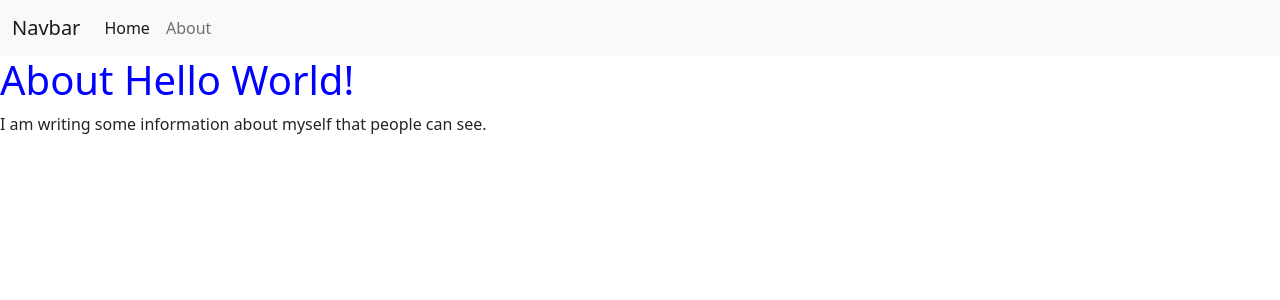
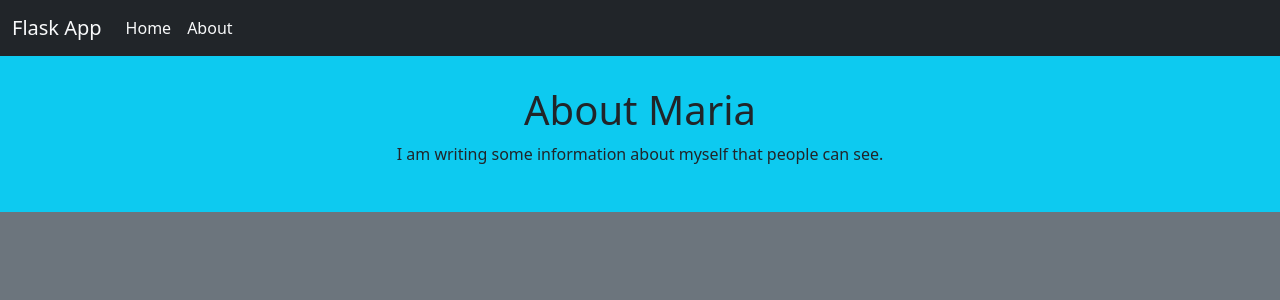
Before and after one commit to TaoMaru/Flask_lab, a Flask app: page /about in a window 1280 px wide. Shown: the top 300 px of the page. Run offline with Flask 3, Linux system fonts and the light colour scheme; parts of the project's set-up code (start-up, migrations or seed data) failed here and were passed over.

Commit message:
Add styling and centered spacing/alignment

```diff
--- a/app.py
+++ b/app.py
@@ -14,7 +14,8 @@ def home():
 
 @app.route("/about")
 def about():
-    name = request.args.get('name') if request.args.get('name') else "Hello World!"
+    #name = request.args.get('name') if request.args.get('name') else "Maria"
+    name = "Maria"
     return render_template("about.html", aboutName=name)
 
 @app.route("/<name>")
--- a/static/css/app.css
+++ b/static/css/app.css
@@ -1,3 +1,12 @@
-h1 {
-    color: blue;
+h1,
+p {
+    width: fit-content;
+    text-align: center;
 }
+.nav-bar-link:hover {
+    text-decoration: underline;
+}
+.main-content-block {
+    padding-top: 30px;
+    padding-bottom: 30px;
+}
--- a/templates/index.html
+++ b/templates/index.html
@@ -14,9 +14,10 @@
 
     {% extends "template.html"%}
     {% block content %}
-    <h1>Hello, world!</h1>
+    <h1>{{datum.title}}</h1>
     <p>{{datum.day}}/{{datum.month}}/{{datum.year}}</p>
-    <img src="{{datum.img}}" alt="{{datum.alt}}"/>
+    <img title="{{datum.alt}}" src="{{datum.img}}" alt="{{datum.alt}}"/>
+    <p>{{datum.transcript}}</p>
     {% endblock %}
 
     <!-- Optional JavaScript; choose one of the two! -->
--- a/templates/template.html
+++ b/templates/template.html
@@ -8,23 +8,25 @@
     <link rel="stylesheet" href="{{url_for('static',filename='css/app.css')}}">
     <title>Template</title>
   </head>
-  <body>
-    <nav class="navbar navbar-expand-lg navbar-light bg-light">
+  <body class="bg-secondary">
+    <nav class="navbar navbar-expand-lg navbar-light bg-light bg-dark">
         <div class="container-fluid">
-          <a class="navbar-brand" href="#">Navbar</a>
+          <a class="navbar-brand text-light" href="#">Flask App</a>
           <button class="navbar-toggler" type="button" data-bs-toggle="collapse" data-bs-target="#navbarNavAltMarkup" aria-controls="navbarNavAltMarkup" aria-expanded="false" aria-label="Toggle navigation">
             <span class="navbar-toggler-icon"></span>
           </button>
           <div class="collapse navbar-collapse" id="navbarNavAltMarkup">
             <div class="navbar-nav">
-              <a class="nav-link active" aria-current="page" href="{{ url_for('home') }}">Home</a>
-              <a class="nav-link" href="{{ url_for('about') }}">About</a>
+              <a class="nav-link text-light nav-bar-link" aria-current="page" href="{{ url_for('home') }}">Home</a>
+              <a class="nav-link text-light nav-bar-link" href="{{ url_for('about') }}">About</a>
             </div>
           </div>
         </div>
       </nav>
-      {% block content %}
-      {% endblock %}
+      <div class="d-flex flex-column justify-content-center align-items-center bg-info main-content-block">
+        {% block content %}
+        {% endblock %}
+      </div>
     <script src="https://cdn.jsdelivr.net/npm/bootstrap@5.1.0/dist/js/bootstrap.bundle.min.js" integrity="sha384-U1DAWAznBHeqEIlVSCgzq+c9gqGAJn5c/t99JyeKa9xxaYpSvHU5awsuZVVFIhvj" crossorigin="anonymous"></script>
   </body>
 </html>
```
